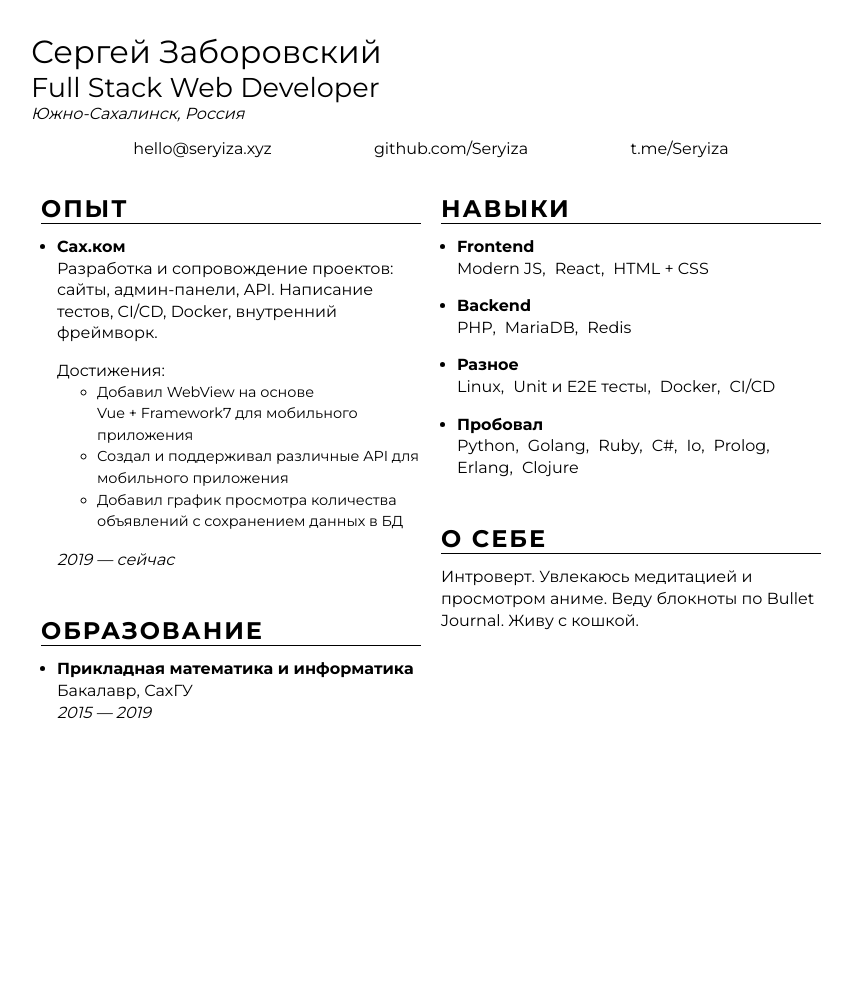
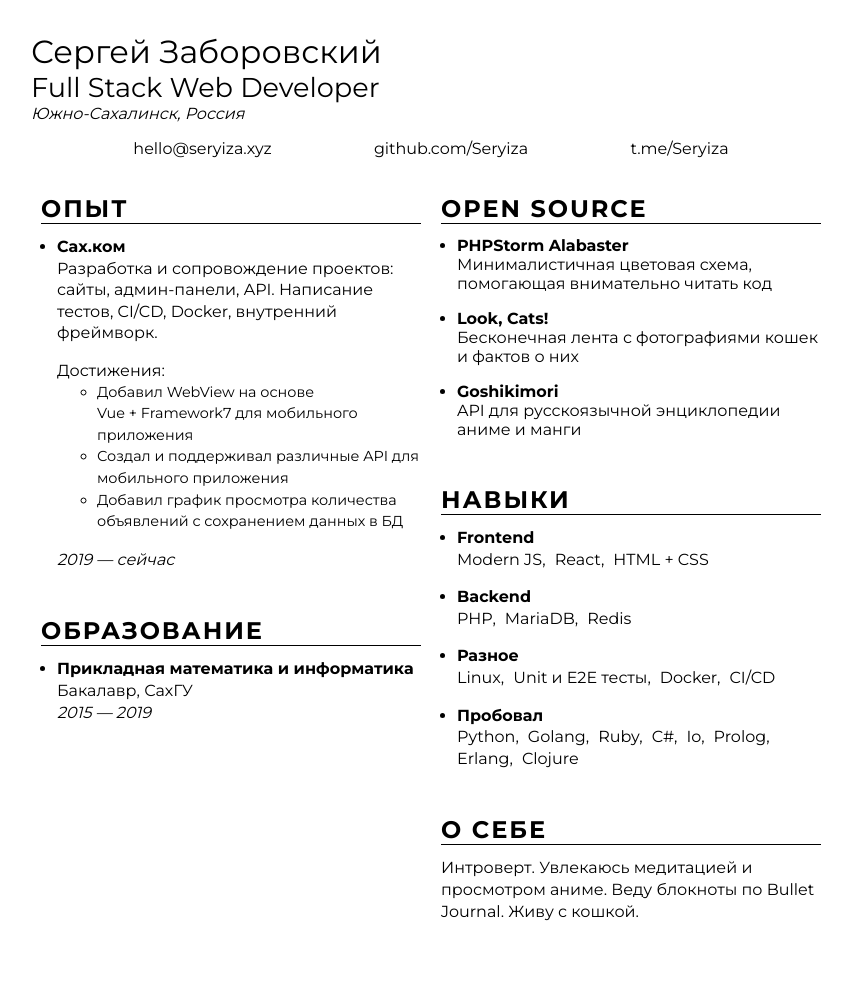
Before and after one commit to Seryiza/seryiza.github.io, a Jekyll site: the page built from resume.html, in a window 1280 px wide. Shown: the whole page, without its empty margins (209-1058 px from the left). Built offline with Jekyll 4.4.1, drawn with Linux system fonts in a browser that asks for light colours; before the commit the page ends 900 px from its top, so only the background shows below that.

Commit message:
Добавлен начальный блок о моём open source в резюме

```diff
--- a/resume.html
+++ b/resume.html
@@ -106,6 +106,39 @@
             <div class="resume__column">
                 <div class="block">
                     <h2 class="block__header">
+                        Open Source
+                    </h2>
+                    <div class="block_content">
+                        <ul class="list">
+                            <li class="list__item-info">
+                                <div class="list__item-info list__item-info_title">
+                                    PHPStorm Alabaster
+                                </div>
+                                <div class="list__item-info">
+                                    Минималистичная цветовая схема, помогающая внимательно читать код
+                                </div>
+                            </li>
+                            <li class="list__item-info">
+                                <div class="list__item-info list__item-info_title">
+                                    Look, Cats!
+                                </div>
+                                <div class="list__item-info">
+                                    Бесконечная лента с фотографиями кошек и фактов о них
+                                </div>
+                            </li>
+                            <li class="list__item-info">
+                                <div class="list__item-info list__item-info_title">
+                                    Goshikimori
+                                </div>
+                                <div class="list__item-info">
+                                    API для русскоязычной энциклопедии аниме и манги
+                                </div>
+                            </li>
+                        </ul>
+                    </div>
+                </div>
+                <div class="block">
+                    <h2 class="block__header">
                         Навыки
                     </h2>
                     <div class="block__content">
```
